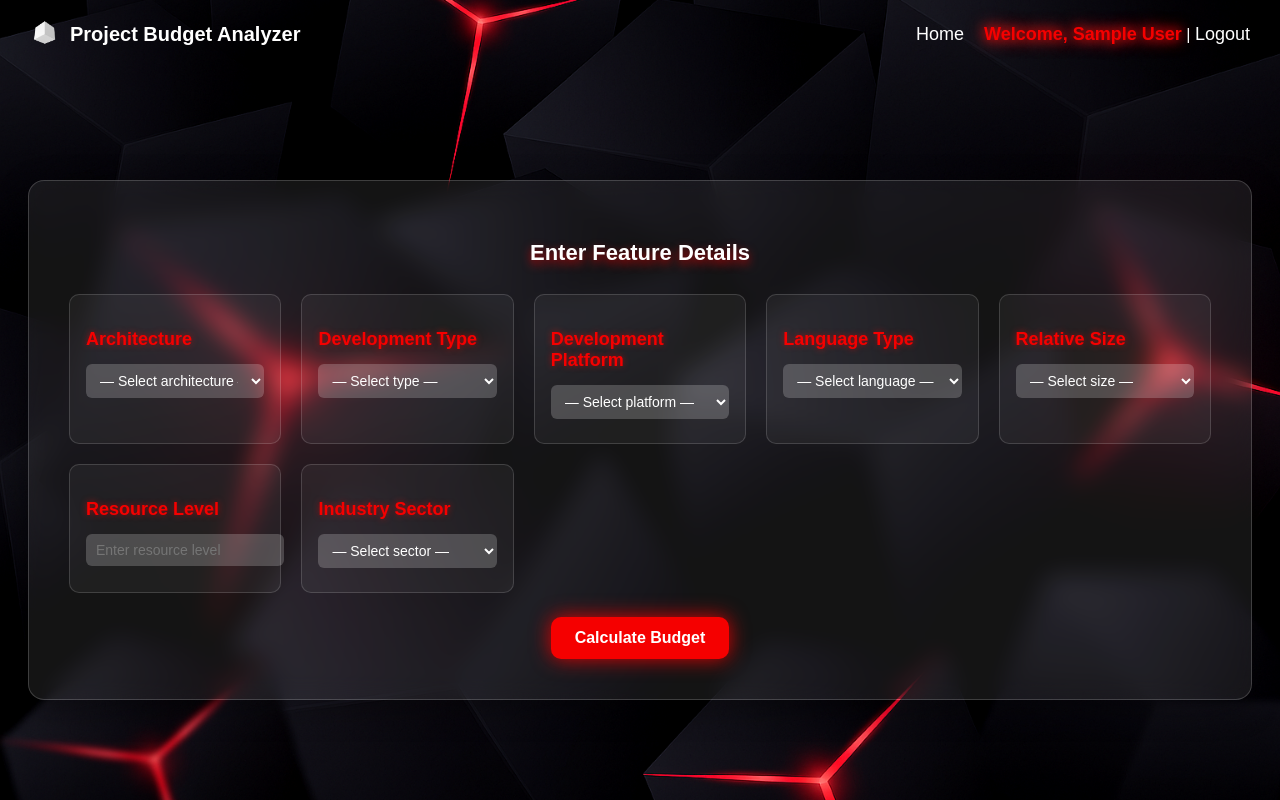
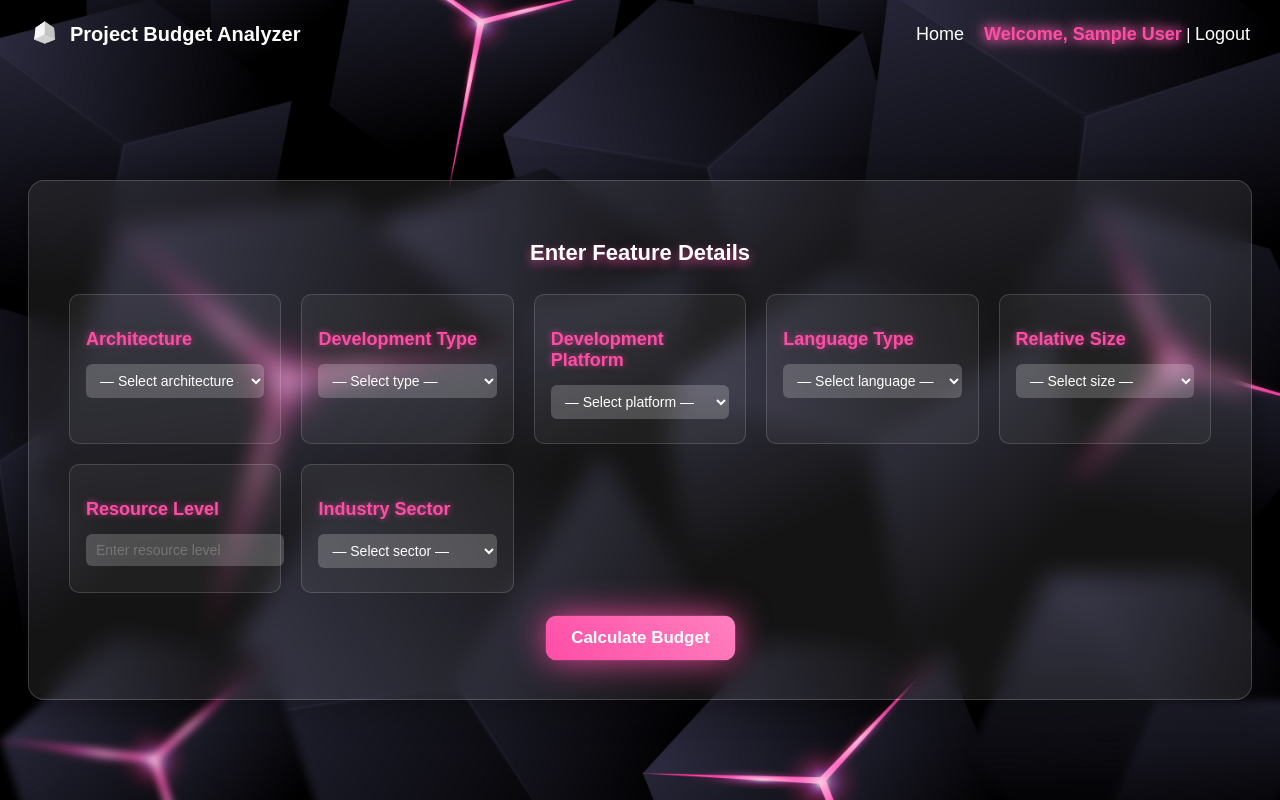
Before and after one commit to rohitsingh0910/Project-Budget-Analyzer, a FastAPI app: template frontend/templates/dashboard.html in a window 1280 px wide. Run offline with FastAPI, Linux system fonts and the light colour scheme; the template is opened without the code that fills it: most values are stand-ins (such as "Sample title", 1, 10 or a date in 2020); parts of the project's set-up code (start-up, migrations or seed data) failed here and were passed over.

Commit message:
performed dashboard and output changes

```diff
--- a/frontend/static/css/dashboard.css
+++ b/frontend/static/css/dashboard.css
@@ -1,6 +1,6 @@
 /* ===== Global ===== */
 body {
-  background-image: url('../images/background2.png');
+  background-image: url('../images/background.jpg');
   background-size: cover;
   background-position: center;
   font-family: Arial, sans-serif;
@@ -70,7 +70,7 @@ nav ul li a::after,
   bottom: -4px;
   width: 100%;
   height: 3px;
-  background: #f50000;
+  background: linear-gradient(90deg, #ff4da6, #ff80bf);
   border-radius: 2px;
   transform: scaleX(0);
   transform-origin: center;
@@ -85,24 +85,24 @@ nav ul li a:hover::after,
 
 nav ul li a:hover,
 .auth-links a:hover {
-  color: #f50000;
+  color: #ff4da6;
   transform: translateY(-3px);
-  text-shadow: 0px 4px 10px rgba(245, 0, 0, 0.7);
+  text-shadow: 0px 4px 10px rgba(255, 77, 166, 0.7);
 }
 
 .auth-links span.welcome {
   font-size: 18px;
-  color: #f50000;
+  color: #ff4da6;
   font-weight: 600;
   animation: neonGlow 2s ease-in-out infinite alternate;
 }
 
 @keyframes neonGlow {
   from {
-    text-shadow: 0 0 6px #f50000, 0 0 12px #ff3333;
+    text-shadow: 0 0 6px #ff4da6, 0 0 12px #ff80bf;
   }
   to {
-    text-shadow: 0 0 12px #f50000, 0 0 20px #ff3333;
+    text-shadow: 0 0 12px #ff4da6, 0 0 20px #ff80bf;
   }
 }
 
@@ -133,7 +133,7 @@ nav ul li a:hover,
   margin-bottom: 28px;
   font-size: 22px;
   font-weight: bold;
-  text-shadow: 0px 4px 10px rgba(245, 0, 0, 0.7);
+  text-shadow: 0px 4px 10px rgba(255, 77, 166, 0.7);
 }
 
 /* ===== Grid Layout ===== */
@@ -154,8 +154,8 @@ nav ul li a:hover,
 .form-section h3 {
   font-size: 18px;
   margin-bottom: 14px;
-  color: #f50000;
-  text-shadow: 0 0 6px rgba(245, 0, 0, 0.6);
+  color: #ff4da6;
+  text-shadow: 0 0 6px rgba(255, 77, 166, 0.6);
 }
 
 label {
@@ -193,16 +193,43 @@ select option {
   font-size: 16px;
   border-radius: 10px;
   border: none;
-  background: #f50000; /* solid neon red */
+  background: linear-gradient(45deg, #ff4da6, #ff80bf);
   color: #fff;
   font-weight: bold;
   cursor: pointer;
   transition: all 0.3s ease;
-  box-shadow: 0 0 20px rgba(245, 0, 0, 0.9); /* strong red glow */
-  animation: none; /* No gradient/fading */
+  box-shadow: 0 0 20px rgba(255, 77, 166, 0.8);
+  animation: breathingGlow 2.5s ease-in-out infinite;
 }
 
 .submit-btn:hover {
   transform: scale(1.05);
-  box-shadow: 0 6px 20px rgba(245, 0, 0, 1);
+  box-shadow: 0 6px 20px rgba(255, 77, 166, 1);
 }
+
+/* ===== Animations ===== */
+@keyframes breathingGlow {
+  0% {
+    transform: scale(1);
+    box-shadow: 0 0 15px rgba(255, 77, 166, 0.8);
+  }
+  50% {
+    transform: scale(1.07);
+    box-shadow: 0 0 35px rgba(255, 77, 166, 0.9);
+  }
+  100% {
+    transform: scale(1);
+    box-shadow: 0 0 15px rgba(255, 77, 166, 0.8);
+  }
+}
+
+@keyframes fadeSlideUp {
+  from {
+    opacity: 0;
+    transform: translateY(40px);
+  }
+  to {
+    opacity: 1;
+    transform: translateY(0);
+  }
+}
```
Also changed, not shown: frontend/static/css/output.css (+18 -18 lines).
